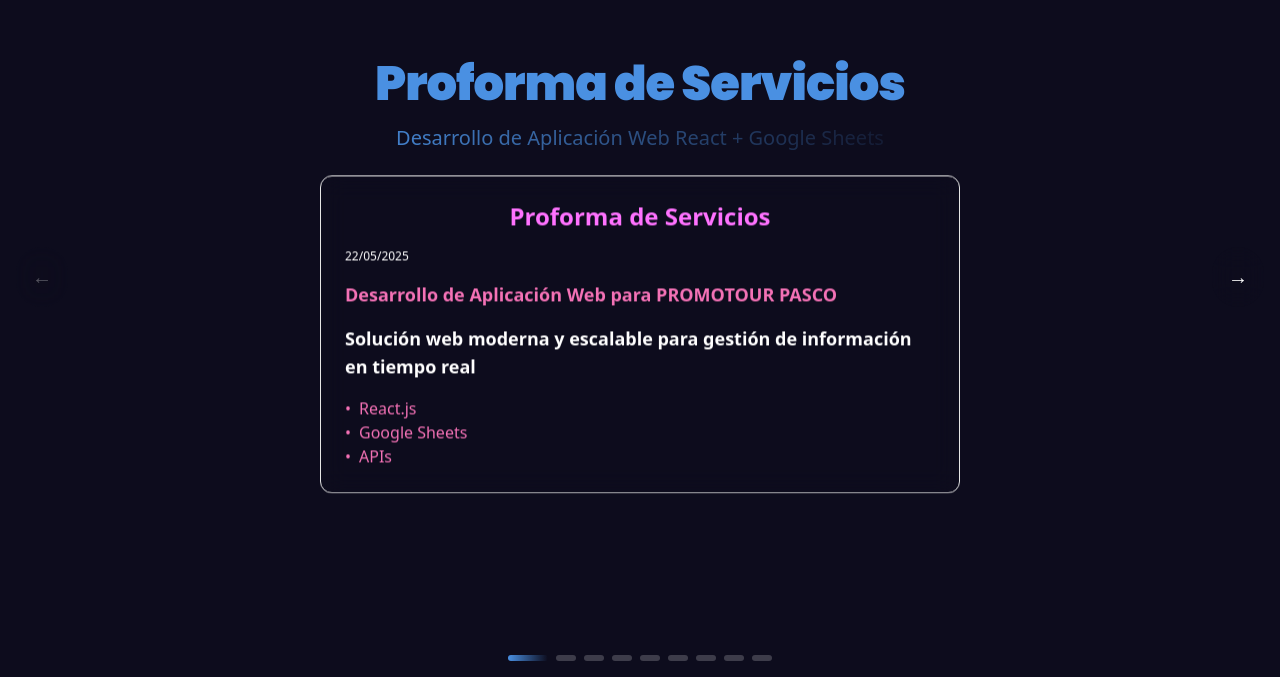
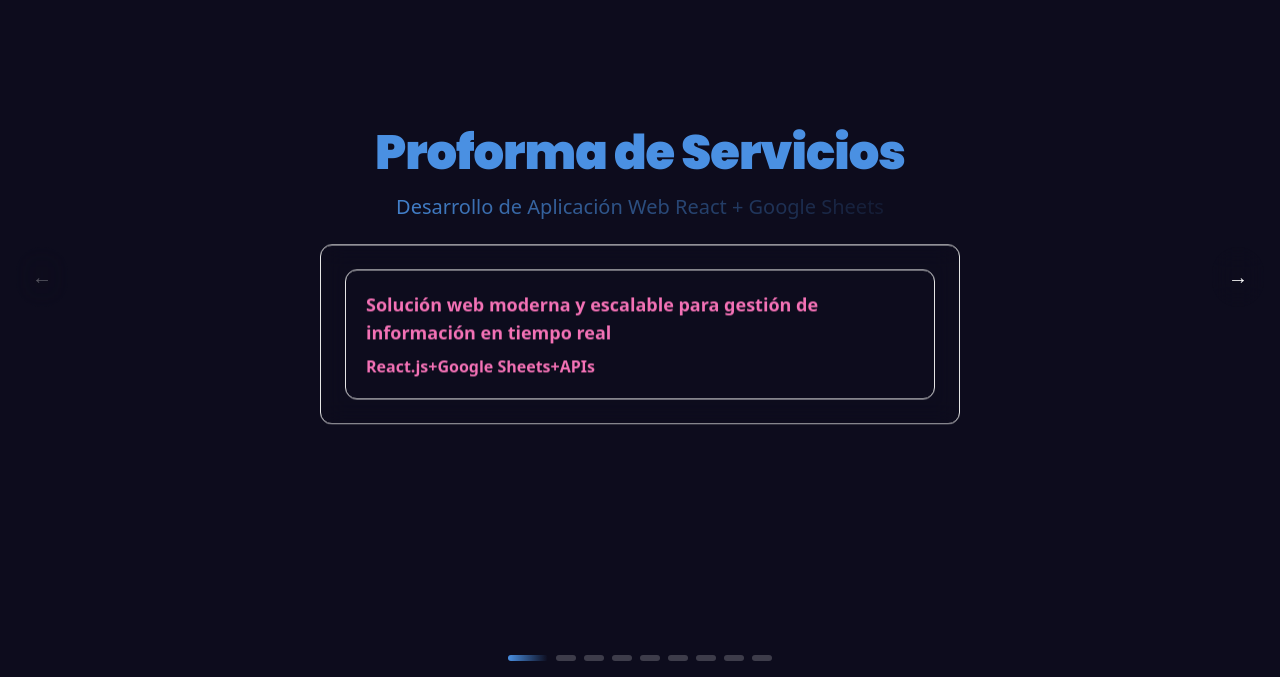
Before and after one commit to deivipluss/landing, a Next.js app: page /propuesta in a window 1280 px wide. Shown: the part 123-800 px from the top of the page. Built offline with nearby package versions, Linux system fonts and the light colour scheme.

Commit message:
propuestarew

```diff
--- a/data/propuestaContent.tsx
+++ b/data/propuestaContent.tsx
@@ -13,18 +13,17 @@ export const proposalSlides: ProposalSlideType[] = [
     title: "Proforma de Servicios",
     subtitle: "Desarrollo de Aplicación Web React + Google Sheets",
     content: (
-      <div className="space-y-4">
-        <h1 className="text-xl sm:text-2xl font-bold text-primary drop-shadow-lg">
-          Proforma de Servicios
-        </h1>
-        <span className="block text-xs text-white/50 mt-1 mb-1 text-right sm:text-left">22/05/2025</span>
-        <div className="text-base sm:text-lg font-semibold text-pink-400">Desarrollo de Aplicación Web para PROMOTOUR PASCO</div>
-        <div className="text-base sm:text-lg font-bold text-white mb-2">Solución web moderna y escalable para gestión de información en tiempo real</div>
-        <ul className="space-y-1 mt-2">
-          <li className="flex items-center gap-2 text-pink-400 font-medium"><span className="text-pink-400">•</span>React.js</li>
-          <li className="flex items-center gap-2 text-pink-400 font-medium"><span className="text-pink-400">•</span>Google Sheets</li>
-          <li className="flex items-center gap-2 text-pink-400 font-medium"><span className="text-pink-400">•</span>APIs</li>
-        </ul>
+      <div className="space-y-6">
+        <div className="border border-white/70 rounded-xl p-5 bg-transparent">
+          <div className="text-lg font-bold text-pink-400 mb-2">Solución web moderna y escalable para gestión de información en tiempo real</div>
+          <div className="flex flex-row flex-wrap gap-x-3 gap-y-1 text-pink-400 font-semibold text-base whitespace-nowrap mt-2">
+            <span>React.js</span>
+            <span className="text-white/40">+</span>
+            <span>Google Sheets</span>
+            <span className="text-white/40">+</span>
+            <span>APIs</span>
+          </div>
+        </div>
       </div>
     )
   },
```
